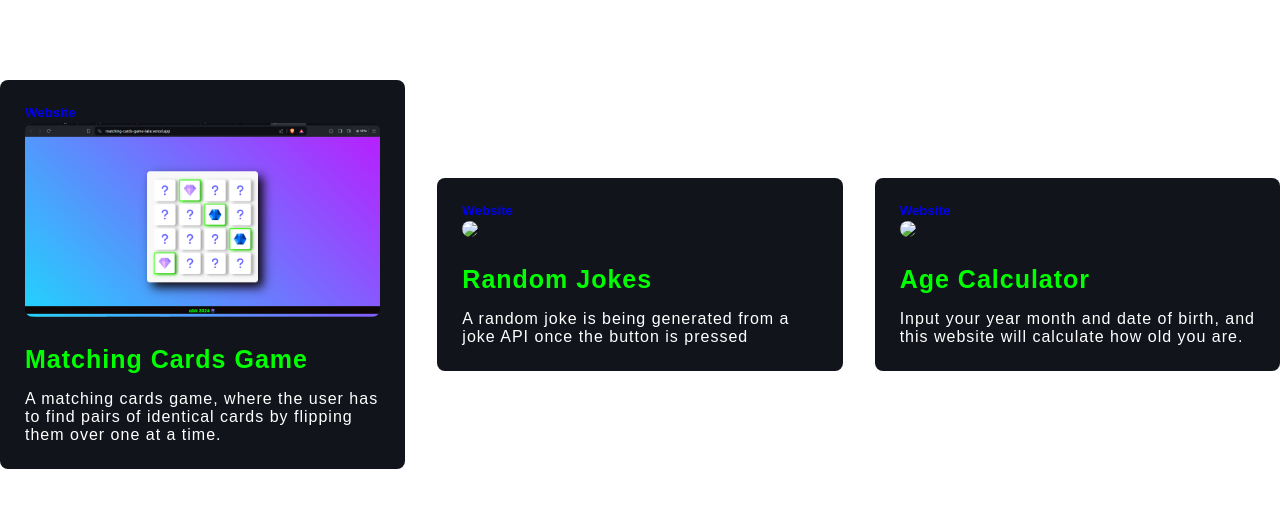
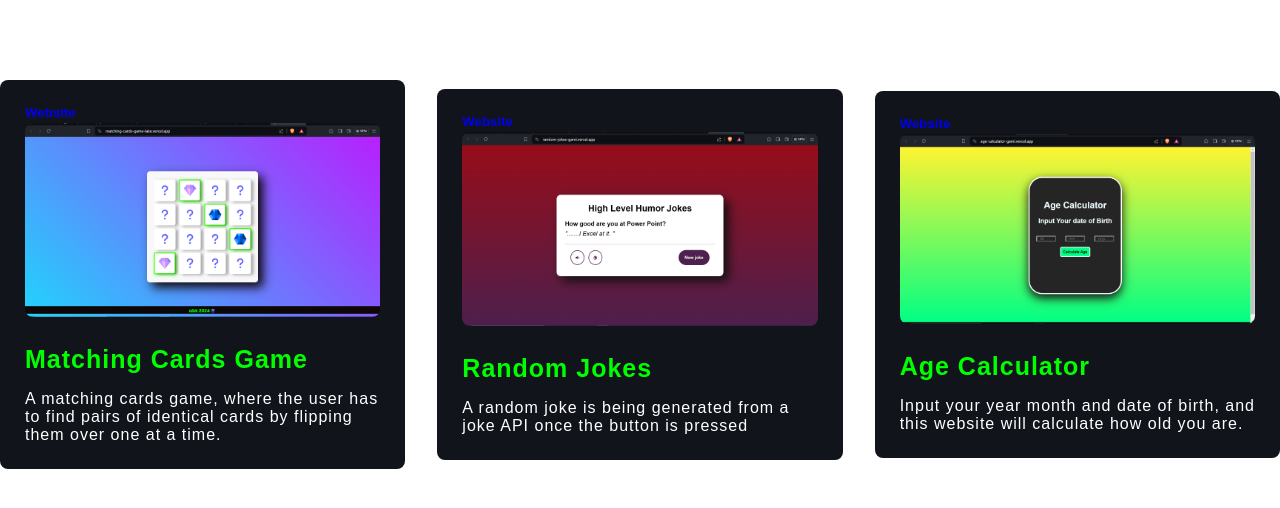
Before and after one commit to abk-gami/portf, a plain HTML site: page website/website.html in a window 1280 px wide. Drawn offline with Linux system fonts and the light colour scheme; files whose address does not match are found by name.

Commit message:
calculator

```diff
--- a/website/website.html
+++ b/website/website.html
@@ -33,7 +33,7 @@
         <a href="https://random-jokes-gami.vercel.app/" target="_blank">
         <div class="row">
             <h5>Website</h5>
-            <img src="images/rand joke.png" class="thumb" />
+            <img src="../images/rand joke.png" class="thumb" />
             <div class="main-row">
               <div class="row-text">
                 <h3>Random Jokes</h3>
@@ -52,7 +52,7 @@
       <a href="https://age-calculator-gami.vercel.app/" target="_blank">
         <div class="row">
           <h5>Website</h5>
-          <img src="images/age calculator.png" class="thumb" />
+          <img src="../images/age calculator.png" class="thumb" />
           <div class="main-row">
             <div class="row-text">
               <h3>Age Calculator</h3>
```
